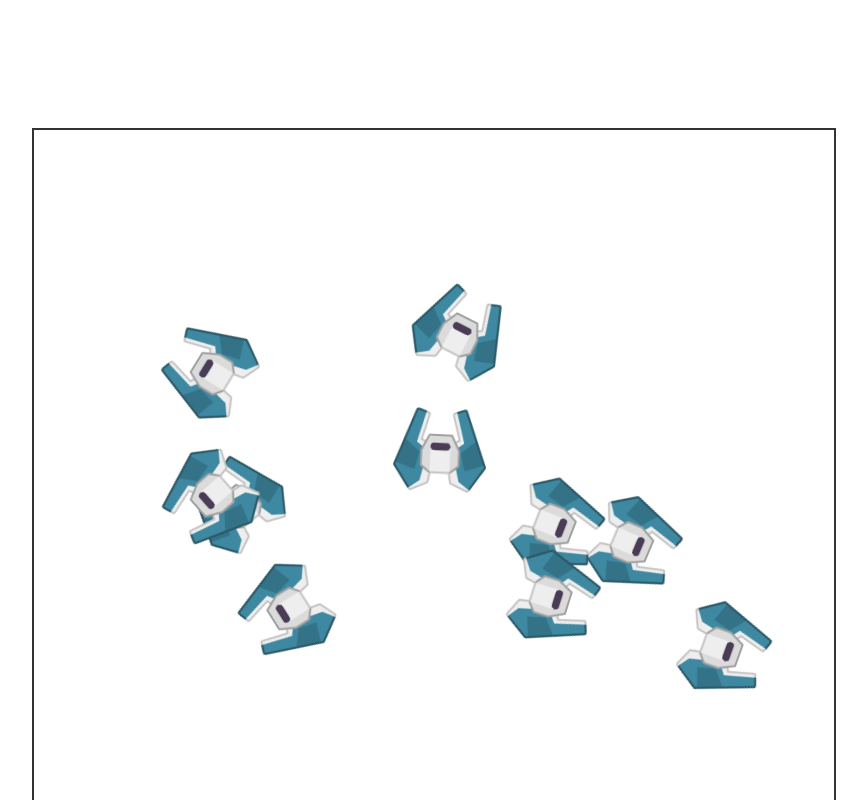
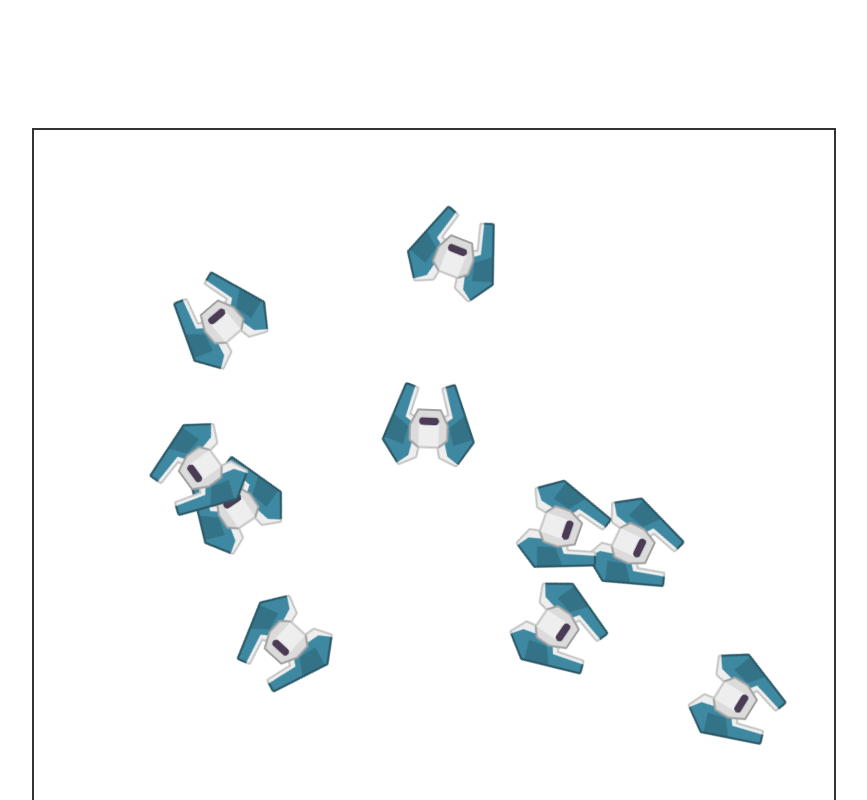
Before and after one commit to Solo-Hawk/OCRTS, a plain HTML site: page 2. Game/index.html in a window 1280 px wide. Shown: the top 800 px of the page, without its empty margins (96-963 px from the left). Drawn offline with Linux system fonts and the light colour scheme.

Commit message:
Vector Fixes, HTML file thinks it being changed AGAIN

```diff
--- a/2. Game/js/game.js
+++ b/2. Game/js/game.js
@@ -102,13 +102,12 @@ var util = {
                 return Math.sqrt((this.x * this.x) + (this.y * this.y))
             },
             rotate: function (a) {
-                theta = Math.PI / 180 * a
-                cs = Math.cos(theta)
-                sn = Math.sin(theta)
-                this.x = this.x * cs - this.y * sn;
-                this.y = this.x * sn + this.y * cs;
+                var angle = (this.toAngle() * 180/Math.PI) + a
+                this.angleTo(angle)
+
+
             },
-            toAngle: function () {return Math.atan2(this.y, this.x) },
+            toAngle: function () {return -Math.atan2(-this.y, this.x) },
             angleTo: function (a) {
                 var len = this.length()
                 this.x = len * Math.cos(Math.PI / 180 * a)
--- a/2. Game/js/main.js
+++ b/2. Game/js/main.js
@@ -13,7 +13,7 @@ var shipsManager = {
         for (var s in this.ships) {
             var ship = this.ships[s]
             ship.move()
-            ship.vector.rotate(5 - (Math.random() * 10));
+            ship.vector.rotate(5 - (Math.random()*10));
         }
     },
     draw: function () {
@@ -41,8 +41,6 @@ function preload() {
     game.preloader.loadImage("red_ship_3", "assets/ships/ship_red_3.png")
     game.preloader.loadImage("red_ship_4", "assets/ships/ship_red_4.png")
     game.preloader.loadImage("red_ship_5", "assets/ships/ship_red_5.png")
-
-
 }
 
 
```
Also changed, not shown: 2. Game/index.html (line endings or trailing spaces).
